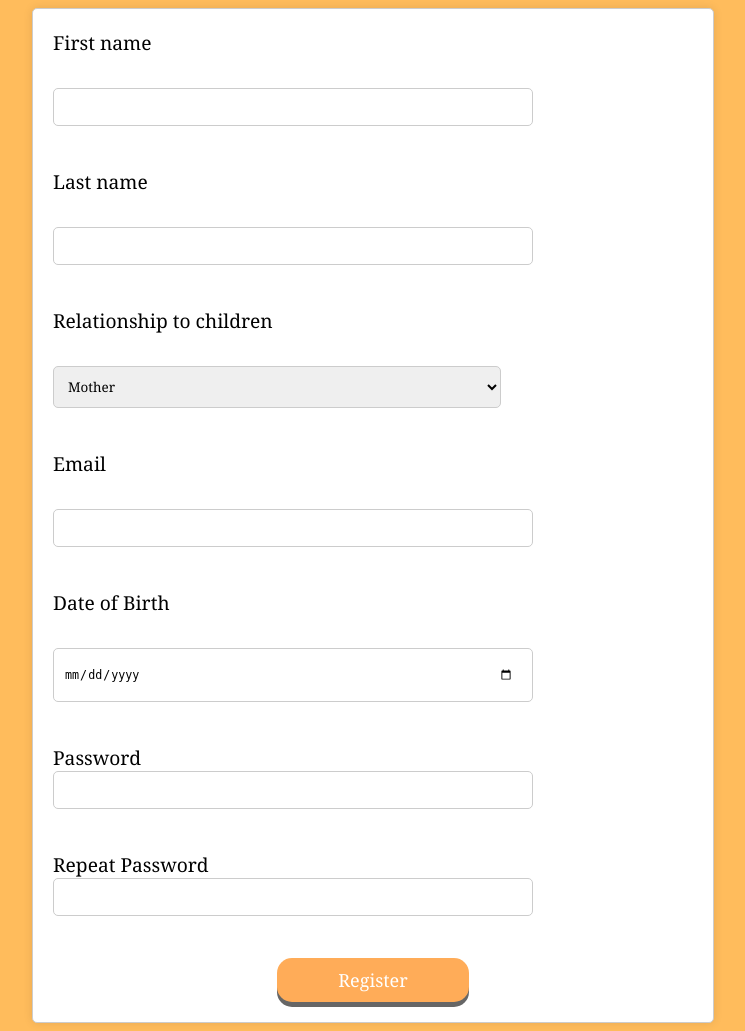
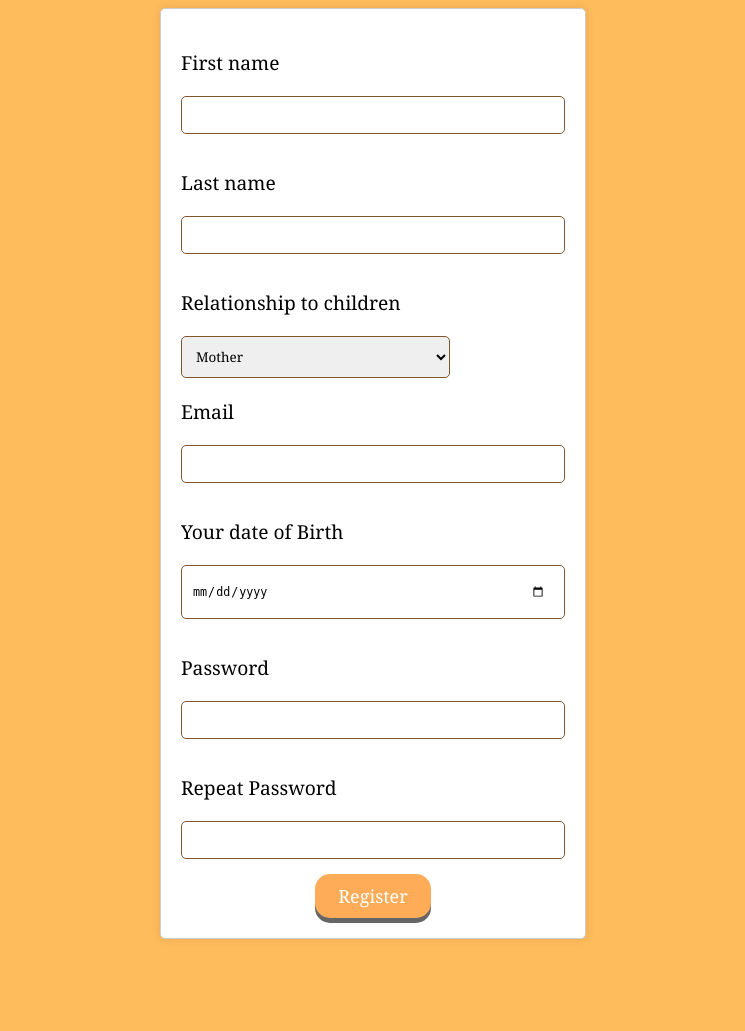
Before and after one commit to itsdianamxn/WEBTech, a PHP site: page /register.html in a window 1280 px wide. Shown: the whole page, without its empty margins (275-1020 px from the left). After the commit the page ends 939 px from the top, so only its background shows below. Run offline with PHP 8.4, Linux system fonts and the light colour scheme.

Commit message:
register modifications

```diff
--- a/register.html
+++ b/register.html
@@ -2,7 +2,7 @@
 <html lang = "en">
 <head>
     <meta charset="UTF-8">
-    <title>Welcome to Childcare Manager!</title>
+    <title>Register</title>
     <link rel = "stylesheet" href="styles.css">
 </head>
 <body>
@@ -14,38 +14,35 @@
         <input type="password" id="password" name="password"><br>
         <br>
         <button type="submit" id="submit">Submit</button>  -->
-        <label for="firstName">First name</label><br>
-        <input type="firstName" id="firstName" name="firstName"><br>
+        <label for="firstName">First name</label>
+        <input type="text" id="firstName" name="firstName">
         <br>
-        <label for="lastName">Last name</label><br>
-        <input type="lastName" id="lastName" name="lastName"><br>
+        <label for="lastName">Last name</label>
+        <input type="text" id="lastName" name="lastName">
         <br>
-        <label for="relationSelect">Relationship to children</label><br>
+        <label>Relationship to children</label>
         <select name="relationSelect">
             <option value="Mother">Mother</option>
             <option value="Father">Father</option>
             <option value="Grandmother">Grandmother</option>
             <option value="Grandfather">Grandfather</option>
-            <option value="Uncle">Uncle</option>
-            <option value="Aunt">Aunt</option>
             <option value="Legal Guardian">Legal Guardian</option>
             <option value="Other">Other</option>
         </select>
+        <label for="email">Email</label>
+        <input type="email" id="email" name="email">
         <br>
-        <label for="email">Email</label><br>
-        <input type="email" id="email" name="email"><br>
+        <label for="dob">Your date of Birth</label>
+        <input type="date" id="dob" name="dob">
         <br>
-        <label for="dob">Date of Birth</label><br>
-        <input type="date" id="dob" name="dob"><br>
+        <label for="password">Password</label>
+        <input type="password" id="password" name="password">
         <br>
-        <labor for="password">Password</labor><br>
-        <input type="password" id="password" name="password"><br>
-        <br>
-        <labor for="secondPassword">Repeat Password</labor><br>
-        <input type="password" id="secondPassword" name="secondPassword"><br>
+        <label for="secondPassword">Repeat Password</label>
+        <input type="password" id="secondPassword" name="secondPassword">
         <br>
         <div class="regButton">
-            <button type="reg" id="reg">Register</button>
+            <button type="button" id="reg">Register</button>
         </div>
       </form>
       </div>
--- a/styles.css
+++ b/styles.css
@@ -4,6 +4,7 @@ body{
   font-size: 120%;
   font-family: Georgia, 'Times New Roman', Times, serif;
   background-color: #ffbc5c;
+  overflow-x: hidden;
 
 }
 form{
@@ -182,7 +183,7 @@ button#reg:active{
     transform: translateY(4px);
   }
   form {
-    width: 50%;
+    width: 30%;
     height: 50%;
     margin: 0 auto;
     padding: 20px;
@@ -193,7 +194,10 @@ button#reg:active{
 
   label,select {
     display: block;
-    margin-bottom: 5px;
+
+    margin-top: 20px;
+    margin-bottom: 20px;
+
   }
 
   input[type="text"],
@@ -202,13 +206,13 @@ button#reg:active{
   input[type="firstName"],
   input[type="lastName"],
   input[type="date"]{
-    width: 75%;
+    width: 100%;
     padding: 10px;
     margin-bottom: 15px;
     border: 1px solid #ccc;
     border-radius: 5px;
     box-sizing: border-box;
-
+    border-color: #80562e;
     font-family: Georgia, 'Times New Roman', Times, serif serif;
     font-size: 75%;
 
@@ -233,6 +237,7 @@ button#reg:active{
     margin-bottom: 15px;
     border: 1px solid #ccc;
     border-radius: 5px;
+    border-color: #80562e;
     box-sizing: border-box;
     font-family: Georgia, 'Times New Roman', Times, serif;
     font-size:70%;
@@ -240,8 +245,7 @@ button#reg:active{
   }
 
   select[name="relationSelect"]:hover{
-      background-color: #FFAC58;
-      color:white;
+      background-color: #ffdebe;
   }
   .column {
     justify-content: flex-start;
```
